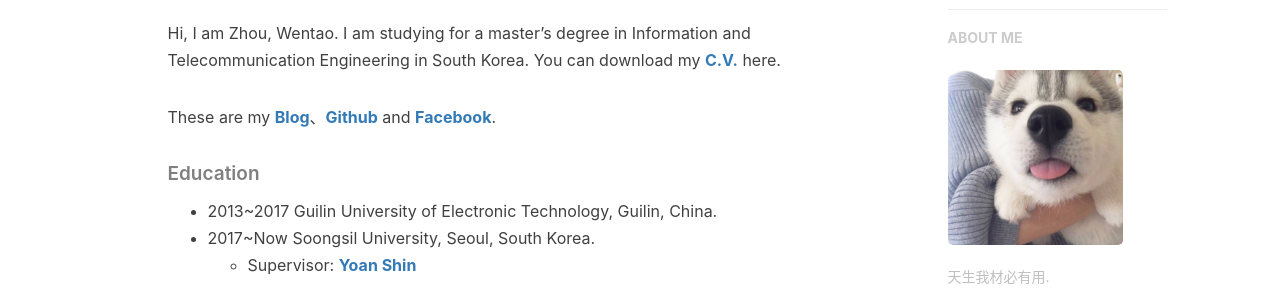
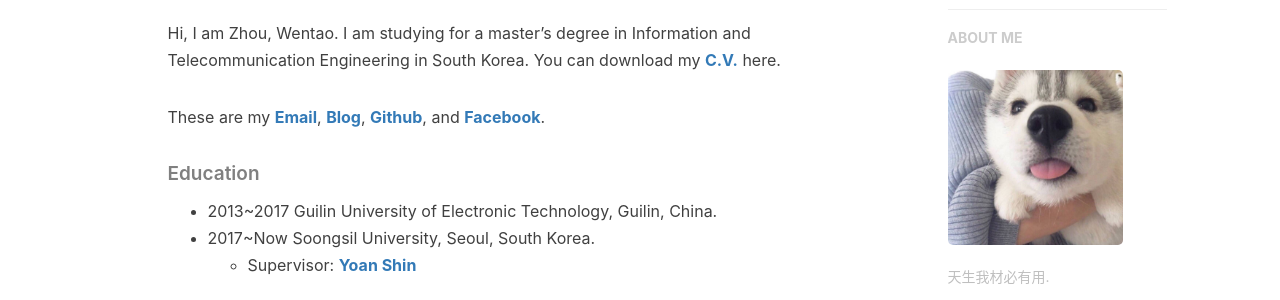
Before and after one commit to csxmt123/zhouwt612.github.io, a Jekyll site: the page built from z_about.html, in a window 1280 px wide. Shown: the part 557-857 px from the top of the page. Built offline with Jekyll 4.4.1, drawn with Linux system fonts in a browser that asks for light colours; nearby versions of some CDN libraries; comment, search, counter and statistics services are not loaded.

Commit message:
Update en.md

```diff
--- a/_includes/about/en.md
+++ b/_includes/about/en.md
@@ -5,7 +5,7 @@
 
 Hi, I am Zhou, Wentao. I am studying for a master's degree in Information and Telecommunication Engineering in South Korea. You can download my [**C.V.**](https://drive.google.com/file/d/1wTLUK5jutQptCSJw998Usj_fLCmxbZf9/view?usp=sharing) here.
 
-These are my [**Blog**](https://wentaozhou.cn)、[**Github**](http://github.com/zhouwt612) and [**Facebook**](https://www.facebook.com/zhouwentao612).
+These are my [**Email**](zhouwt612@gmail.com), [**Blog**](https://wentaozhou.cn), [**Github**](http://github.com/zhouwt612), and [**Facebook**](https://www.facebook.com/zhouwentao612).
 
 ##### Education
 - 2013~2017 Guilin University of Electronic Technology, Guilin, China.
```
